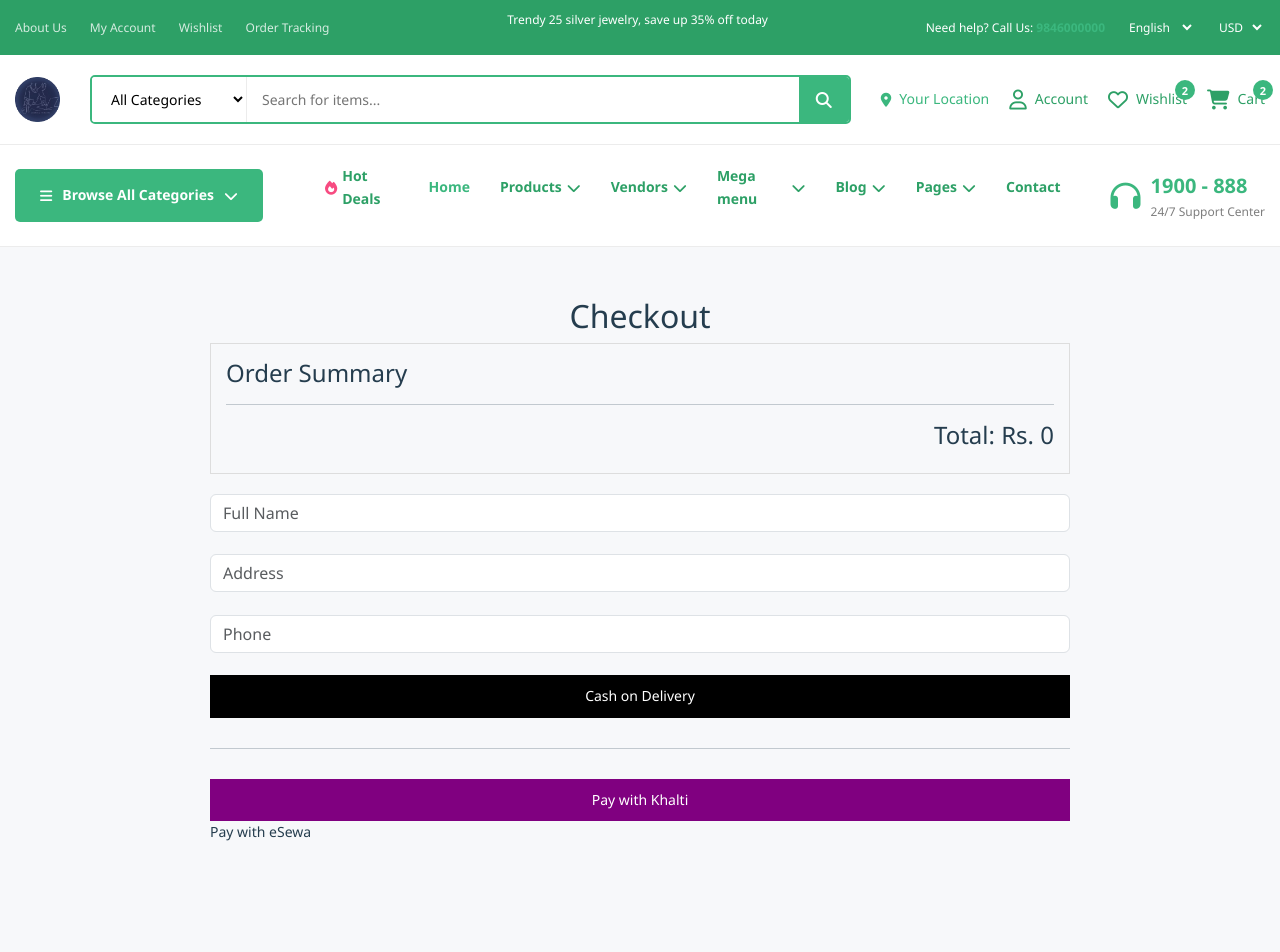
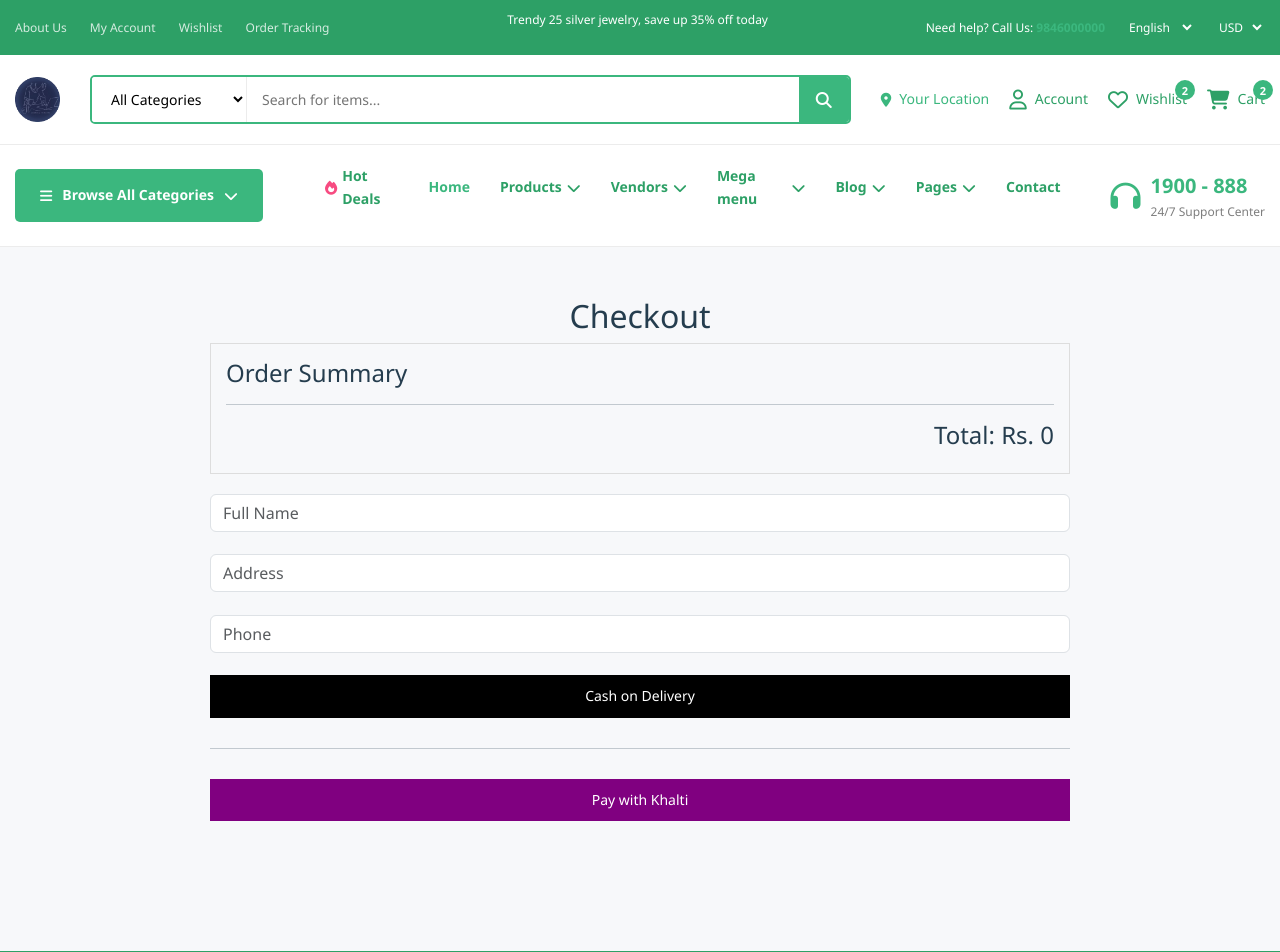
Before and after one commit to Smarikatripathi/E-commerce-website-, a Django app: page /checkout/ in a window 1280 px wide. Shown: the top 952 px of the page. Run offline with Django 4.2, Linux system fonts and the light colour scheme; a user stored in the database is signed in; data comes from the database, SQL or seed files in the repository; both versions use the stored data as it was after the commit; parts of the project's set-up code (start-up, migrations or seed data) failed here and were passed over; some libraries are stand-ins or nearby versions.

Commit message:
removing eswea

```diff
--- a/core/templates/core/checkout.html
+++ b/core/templates/core/checkout.html
@@ -44,9 +44,6 @@
         </button>
     </form>
 
-     <a href="{% url 'core:esewa_payment' order.id %}">
-    Pay with eSewa
-</a>
 </div>
 
 {% endblock %}
--- a/core/templates/core/esewa_failed.html
+++ /dev/null
@@ -1,2 +0,0 @@
-<h1>Payment Failed ❌</h1>
-<p>Please try again.</p>
--- a/core/templates/core/esewa_sucess.html
+++ /dev/null
@@ -1,2 +0,0 @@
-<h1>Payment Successful 🎉</h1>
-<p>Your order has been placed successfully.</p>
--- a/core/urls.py
+++ b/core/urls.py
@@ -47,7 +47,4 @@ urlpatterns = [
 
     path("test-keys/", views.test_keys, name="test_keys"),
 
-    path("pay/esewa/<int:order_id>/", views.esewa_payment, name="esewa_payment"),
-    path("esewa-success/", views.esewa_success, name="esewa_success"),
-    path("esewa-failed/", views.esewa_failed, name="esewa_failed"),
 ]
--- a/core/views.py
+++ b/core/views.py
@@ -479,31 +479,3 @@ def test_keys(request):
         f"PUBLIC: {getattr(settings, 'KHALTI_PUBLIC_KEY', 'Not set')}<br>"
         f"SECRET: {getattr(settings, 'KHALTI_SECRET_KEY', 'Not set')}"
     )
-
-
-from django.shortcuts import render, redirect
-
-def esewa_payment(request, order_id):
-    order = get_object_or_404(Order, id=order_id)
-
-    amount = float(order.total_price)
-
-    context = {
-        "amount": amount,
-        "tax_amount": 0,
-        "total_amount": amount,
-        "transaction_uuid": str(uuid.uuid4()),
-        "product_code": "EPAYTEST",
-        "success_url": "http://127.0.0.1:8000/esewa-success/",
-        "failure_url": "http://127.0.0.1:8000/esewa-failed/",
-    }
-
-    return render(request, "core/esewa_payment.html", context)
-
-
-def esewa_success(request):
-    return render(request, "core/esewa_success.html")
-
-
-def esewa_failed(request):
-    return render(request, "core/esewa_failed.html")
```
Also changed, not shown: core/templates/core/esewa_payment.html (deleted, +0 -17 lines), db.sqlite3.
